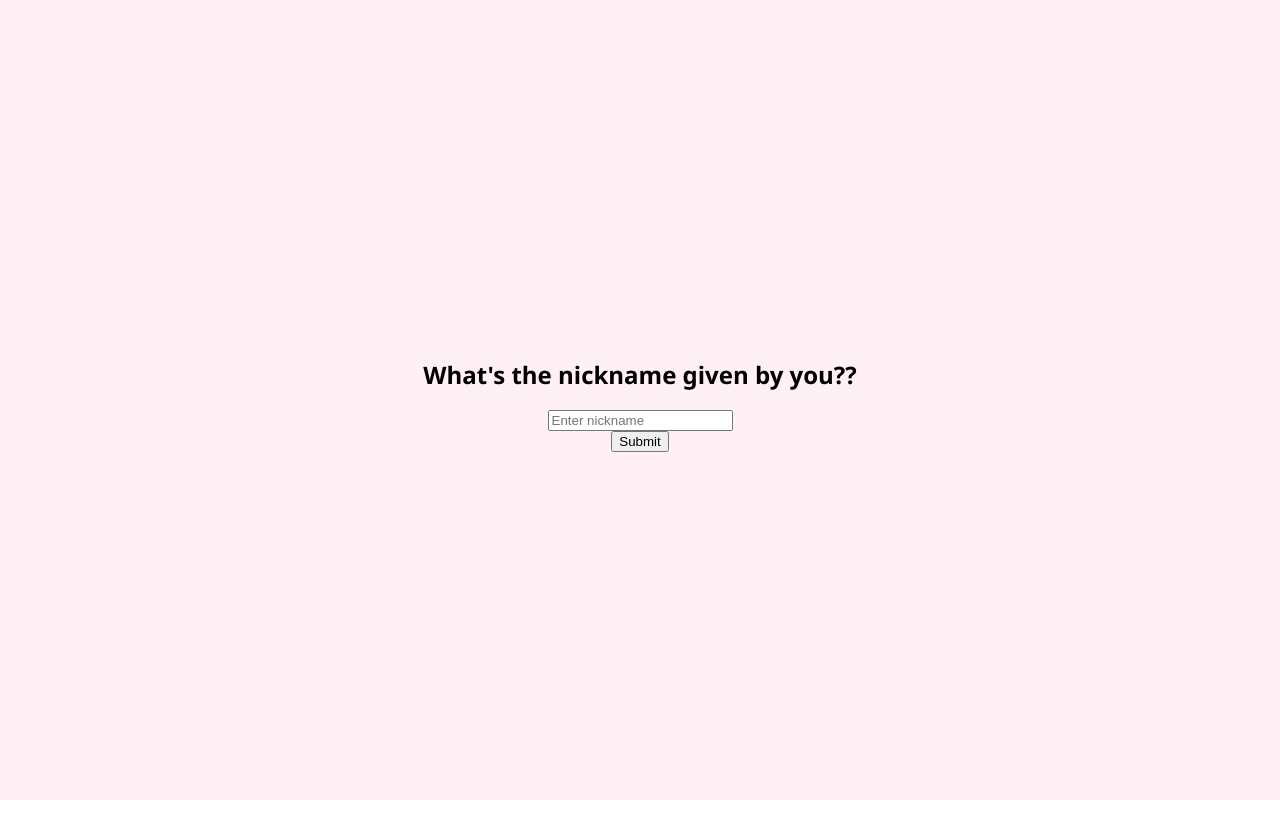
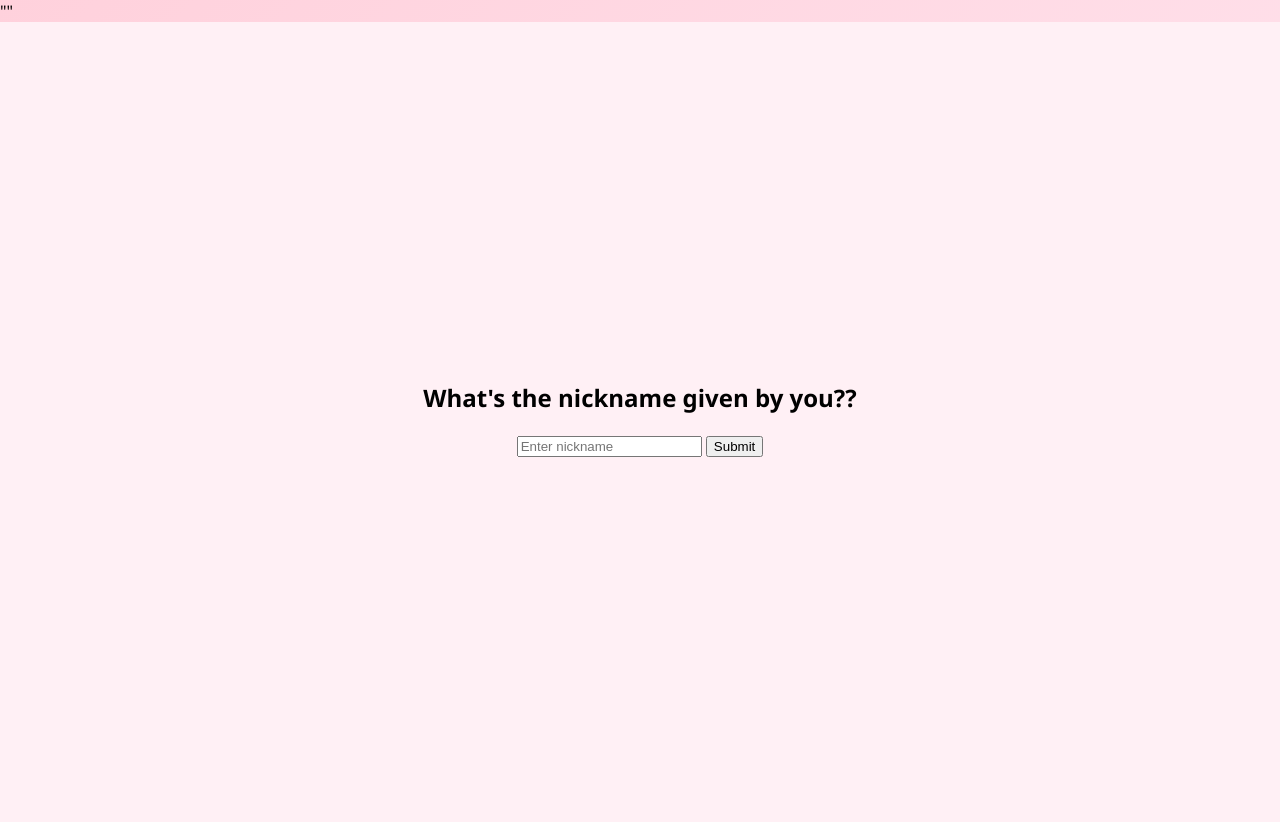
Before and after one commit to Ankitsparinco/demo1, a plain HTML site: page review.html in a window 1280 px wide. Before the commit the page ends 800 px from the top, so only its background shows below. Drawn offline with Linux system fonts and the light colour scheme.

Commit message:
review.html

```diff
--- a/review.html
+++ b/review.html
@@ -1,4 +1,5 @@
-<!DOCTYPE html>
+""<!DOCTYPE html>
+
 <html lang="en">
 <head>
   <meta charset="UTF-8" />
@@ -115,12 +116,12 @@
 <body>
   <div class="lock-screen">
     <h2>What's the nickname given by you??</h2>
-    <input type="text" id="password" placeholder="Enter nickname" />
-    <button onclick="checkPassword()">Submit</button>
+    <form onsubmit="event.preventDefault(); checkPassword();">
+      <input type="text" id="password" placeholder="Enter nickname" aria-label="Nickname" />
+      <button type="submit" aria-label="Submit password">Submit</button>
+    </form>
     <div class="suggestions" id="suggestions"></div>
-  </div>
-
-  <div class="content" id="mainContent">
+  </div>  <div class="content" id="mainContent">
     <div class="hearts" id="heartsContainer"></div>
     <img src="revise.jpg" alt="Manu Di" />
     <p>Happy Birthday Manu Di! 🎉❤<br>
@@ -130,17 +131,17 @@
     </p>
     <div class="signature">Your brother, Paneer Tikki</div>
     <div class="ending">I love you Manu Di</div>
-  </div>
+  </div>  <script>
+    function checkPassword() {
+      const inputVal = document.getElementById('password').value.toLowerCase().trim();
+      const correct = 'paneer tikki';
 
-  <script>
-    function checkPassword(value) {
-      const inputVal = value || document.getElementById('password').value.toLowerCase().trim();
-      const correct = 'paneer tikki';
       if (inputVal === correct) {
         document.querySelector('.lock-screen').style.display = 'none';
         document.getElementById('mainContent').style.display = 'block';
         generateHearts();
       } else {
+        document.getElementById('suggestions').innerHTML = "";
         const suggestionsHTML = `
           Try one of these:<br>
           <div class="suggestion-item" onclick="checkPassword('vicky')">vicky</div>
@@ -162,6 +163,5 @@
         container.appendChild(heart);
       }
     }
-  </script>
-</body>
+  </script></body>
 </html>
```
